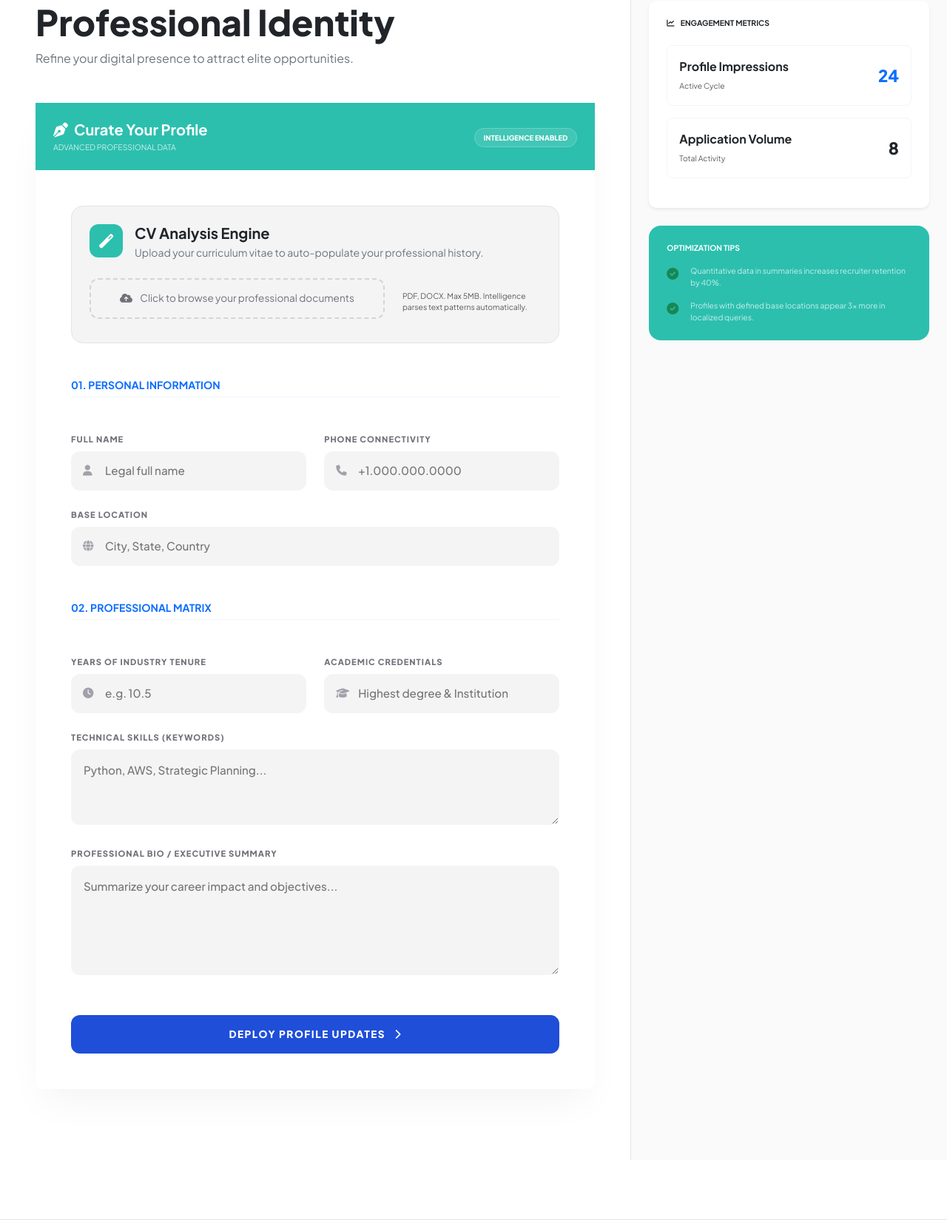
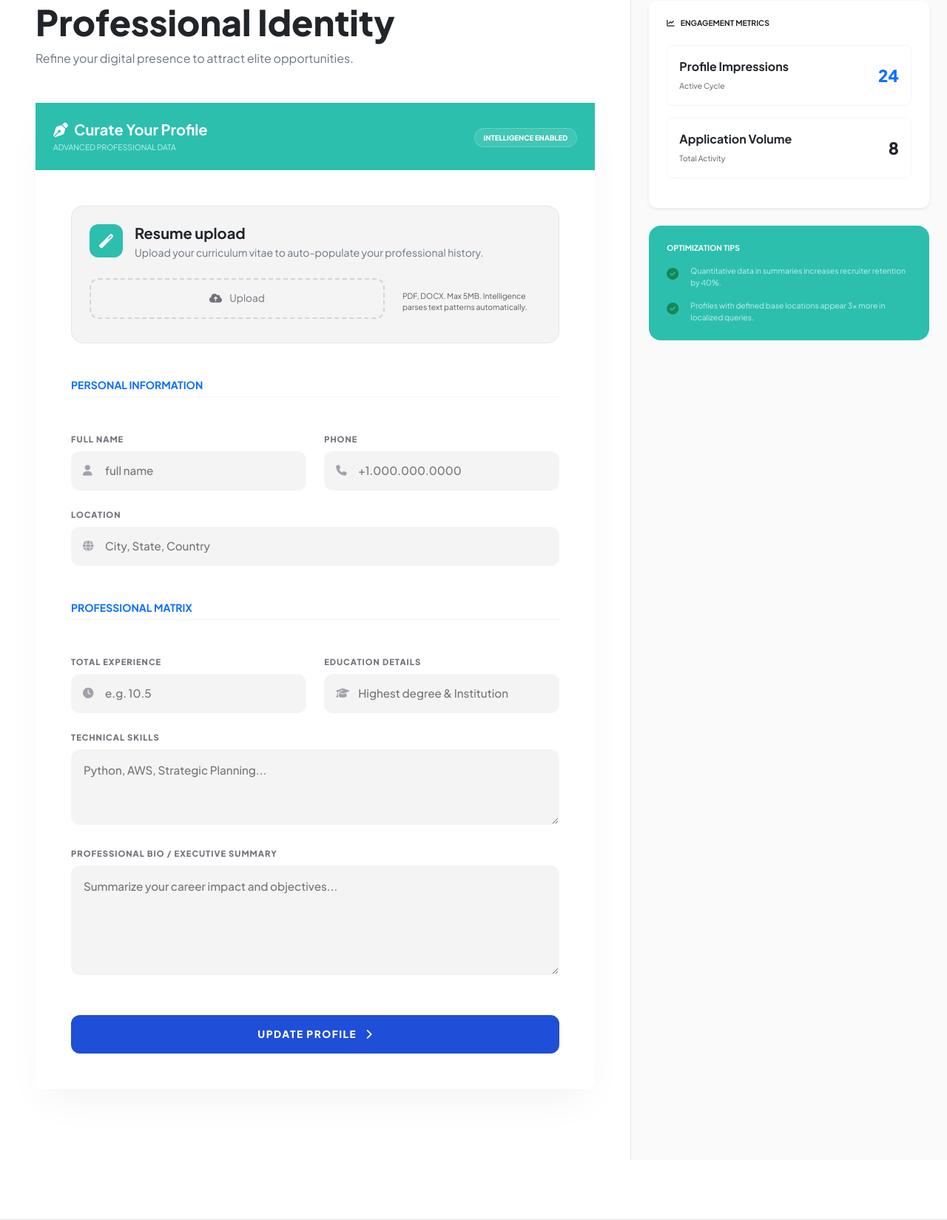
Before and after one commit to RootRace/demo-job-portal-application, a Flask app: template app/templates/candidate_profile.html in a window 1280 px wide. Shown: the part 126-1775 px from the top of the page at 74% size. Run offline with Flask 3, Linux system fonts and the light colour scheme; the template is opened without the code that fills it, so the values that code supplies are empty.

Commit message:
updated texts

```diff
--- a/app/templates/candidate_profile.html
+++ b/app/templates/candidate_profile.html
@@ -35,7 +35,7 @@
                     <i class="fas fa-magic"></i>
                   </div>
                   <div>
-                    <h5 class="fw-bold mb-1">CV Analysis Engine</h5>
+                    <h5 class="fw-bold mb-1">Resume upload</h5>
                     <p class="text-secondary small mb-0">Upload your curriculum vitae to auto-populate your professional history.</p>
                   </div>
                 </div>
@@ -46,7 +46,7 @@
                       <input type="file" class="d-none" id="resume_file" name="resume_file" accept=".pdf,.doc,.docx">
                       <div class="upload-dropzone" onclick="document.getElementById('resume_file').click()">
                         <i class="fas fa-cloud-upload-alt me-2"></i>
-                        <span id="file-label">Click to browse your professional documents</span>
+                        <span id="file-label">Upload</span>
                       </div>
                       <div id="upload-status" class="mt-2 x-small fw-bold text-uppercase tracking-wider"></div>
                     </div>
@@ -60,7 +60,7 @@
               <form id="profileForm" method="POST" enctype="multipart/form-data">
                 <div class="row g-4">
                   <div class="col-12 mb-2">
-                    <h6 class="text-uppercase tracking-widest fw-bold text-primary small">01. Personal Information</h6>
+                    <h6 class="text-uppercase tracking-widest fw-bold text-primary small">Personal Information</h6>
                     <hr class="mt-2 border-primary border-opacity-25">
                   </div>
 
@@ -69,12 +69,12 @@
                     <div class="exec-input-group">
                       <i class="fas fa-user"></i>
                       <input type="text" class="exec-control" id="full_name" name="full_name"
-                             value="{{ profile.full_name if profile else '' }}" required placeholder="Legal full name">
+                             value="{{ profile.full_name if profile else '' }}" required placeholder="full name">
                     </div>
                   </div>
 
                   <div class="col-md-6">
-                    <label class="exec-label">Phone Connectivity</label>
+                    <label class="exec-label">Phone</label>
                     <div class="exec-input-group">
                       <i class="fas fa-phone"></i>
                       <input type="tel" class="exec-control" id="phone" name="phone"
@@ -83,7 +83,7 @@
                   </div>
 
                   <div class="col-12">
-                    <label class="exec-label">Base Location</label>
+                    <label class="exec-label">Location</label>
                     <div class="exec-input-group">
                       <i class="fas fa-globe"></i>
                       <input type="text" class="exec-control" id="location" name="location"
@@ -92,12 +92,12 @@
                   </div>
 
                   <div class="col-12 mt-5 mb-2">
-                    <h6 class="text-uppercase tracking-widest fw-bold text-primary small">02. Professional Matrix</h6>
+                    <h6 class="text-uppercase tracking-widest fw-bold text-primary small">Professional Matrix</h6>
                     <hr class="mt-2 border-primary border-opacity-25">
                   </div>
 
                   <div class="col-md-6">
-                    <label class="exec-label">Years of Industry Tenure</label>
+                    <label class="exec-label">Total Experience</label>
                     <div class="exec-input-group">
                       <i class="fas fa-clock"></i>
                       <input type="number" class="exec-control" id="experience_years" name="experience_years"
@@ -106,7 +106,7 @@
                   </div>
 
                   <div class="col-md-6">
-                    <label class="exec-label">Academic Credentials</label>
+                    <label class="exec-label">Education Details</label>
                     <div class="exec-input-group">
                       <i class="fas fa-graduation-cap"></i>
                       <input type="text" class="exec-control" id="education" name="education"
@@ -115,7 +115,7 @@
                   </div>
 
                   <div class="col-12">
-                    <label class="exec-label">Technical Skills (Keywords)</label>
+                    <label class="exec-label">Technical Skills</label>
                     <textarea class="exec-control-area" id="skills" name="skills" rows="3"
                               placeholder="Python, AWS, Strategic Planning...">{{ profile.skills if profile else '' }}</textarea>
                   </div>
@@ -128,7 +128,7 @@
 
                   <div class="col-12 mt-5">
                     <button type="submit" class="btn-exec-action w-100 py-3">
-                      Deploy Profile Updates <i class="fas fa-chevron-right ms-2"></i>
+                      Update Profile <i class="fas fa-chevron-right ms-2"></i>
                     </button>
                   </div>
                 </div>
--- a/app/templates/index.html
+++ b/app/templates/index.html
@@ -9,7 +9,7 @@
           <span class="dot"></span> 15,402 ACTIVE OPPORTUNITIES
         </div>
         <h1 class="display-2 fw-bold mb-4 tracking-tight leading-tight">
-          The <span class="text-accent">Elite</span> Standard for <br>Modern Careers.
+          Vetted <span class="text-accent">Talent ,</span> Trusted Hiring <br>Matrix.
         </h1>
         <p class="lead-premium mb-5 pe-lg-5">
           Join an exclusive network of industry leaders. We connect high-caliber talent with the world's most innovative companies.
--- a/app/templates/jobs.html
+++ b/app/templates/jobs.html
@@ -25,7 +25,7 @@
                     <div class="filter-body p-4">
                         <form method="GET">
                             <div class="mb-4">
-                                <label for="search" class="filter-label">Keywords</label>
+                                <label for="search" class="filter-label">Role</label>
                                 <div class="premium-input-group">
                                     <i class="fas fa-search"></i>
                                     <input type="text" class="premium-control" id="search" name="search"
```
Also changed, not shown: app/templates/post_job.html (+8 -8 lines).
